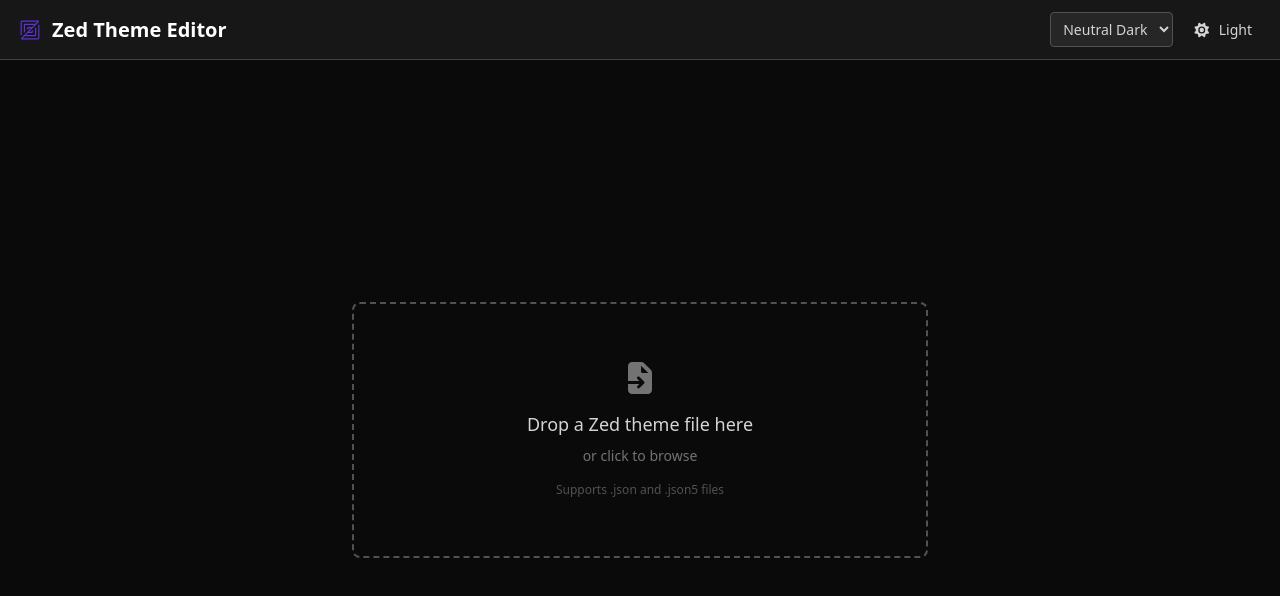
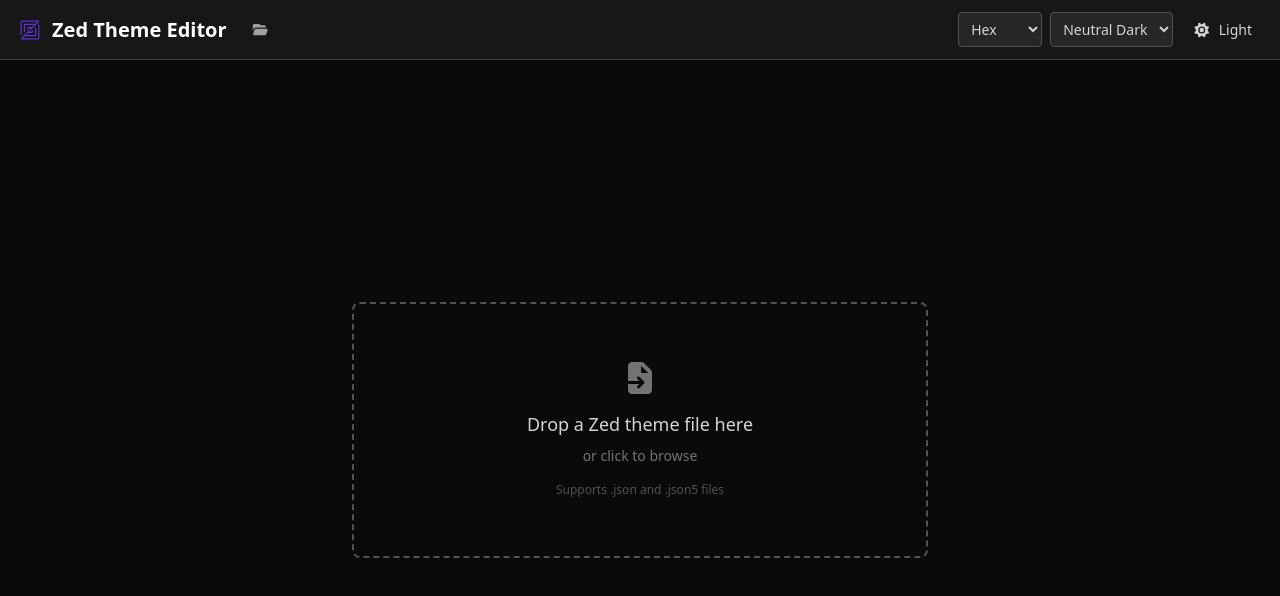
Before and after one commit to jdlien/zed-theme-editor, a React (Vite) app: page / in a window 1280 px wide. Shown: the top 596 px of the page. Built offline with nearby package versions, Linux system fonts and the light colour scheme.

Commit message:
Add folder icon button to open files from toolbar
- Add faFolderOpen icon next to filename in header
- Make filename area clickable to open file picker
- Works on both initial screen and when file is loaded
- Reuses existing useFileAccess openFile functionality

```diff
--- a/src/components/ThemeEditor.tsx
+++ b/src/components/ThemeEditor.tsx
@@ -7,7 +7,8 @@
 import { useThemeEditor } from '@/hooks/useThemeEditor'
 import { useFileAccess } from '@/hooks/useFileAccess'
 import { useLocalStorage } from '@/hooks/useLocalStorage'
-import { extractColors, extractColorsAsMap } from '@/lib/jsonParsing'
+import { extractColors, extractColorsAsMap, transformColorsInJson } from '@/lib/jsonParsing'
+import type { ColorFormat } from '@/types/theme'
 import { formatShortcut } from '@/lib/keyboard'
 import type { EditorThemeName } from '@/lib/editorThemes'
 import { DropZone } from './DropZone'
@@ -38,7 +39,15 @@
     serializedTheme,
   } = useThemeEditor()
 
-  const { saveFile, isSupported: canSaveInPlace } = useFileAccess()
+  const { openFile, saveFile, isSupported: canSaveInPlace } = useFileAccess()
+
+  // Handle opening a new file
+  const handleOpenFile = useCallback(async () => {
+    const result = await openFile()
+    if (result) {
+      loadFile({ content: result.content, name: result.name, handle: result.handle })
+    }
+  }, [openFile, loadFile])
 
   // Editor theme state - separate preferences for dark and light modes
   const [darkEditorTheme, setDarkEditorTheme] =
@@ -51,6 +60,18 @@
   const setEditorTheme = state.isDarkMode
     ? setDarkEditorTheme
     : setLightEditorTheme
+
+  // Color format for JSON display (persisted)
+  const [jsonColorFormat, setJsonColorFormat] = useLocalStorage<ColorFormat>(
+    'jsonColorFormat',
+    'hex'
+  )
+
+  // Transform serialized theme for display in selected color format
+  const displayContent = useMemo(() => {
+    if (!serializedTheme) return ''
+    return transformColorsInJson(serializedTheme, jsonColorFormat)
+  }, [serializedTheme, jsonColorFormat])
 
   // Color filter state
   const [colorFilter, setColorFilter] = useState('')
@@ -248,8 +269,11 @@
         <Toolbar
           isDarkMode={state.isDarkMode}
           onToggleDarkMode={() => setDarkMode(!state.isDarkMode)}
+          onOpenFile={handleOpenFile}
           editorTheme={editorTheme}
           onEditorThemeChange={setEditorTheme}
+          colorFormat={jsonColorFormat}
+          onColorFormatChange={setJsonColorFormat}
         />
         <div className="flex flex-1 items-center justify-center p-8">
           <DropZone
@@ -277,11 +301,14 @@
         fileName={state.fileName || undefined}
         hasUnsavedChanges={state.hasUnsavedChanges}
         onSave={handleSave}
+        onOpenFile={handleOpenFile}
         canSave={canSaveInPlace}
         isDarkMode={state.isDarkMode}
         onToggleDarkMode={() => setDarkMode(!state.isDarkMode)}
         editorTheme={editorTheme}
         onEditorThemeChange={setEditorTheme}
+        colorFormat={jsonColorFormat}
+        onColorFormatChange={setJsonColorFormat}
       />
 
       {/* Theme tabs */}
@@ -340,7 +367,7 @@
           <div className="flex-1 overflow-hidden p-0">
             <JsonEditorPanel
               ref={jsonEditorRef}
-              content={serializedTheme}
+              content={displayContent}
               onColorClick={handleColorClick}
               selectedColorPath={state.selectedColorPath}
               isDarkMode={state.isDarkMode}
--- a/src/components/Toolbar.tsx
+++ b/src/components/Toolbar.tsx
@@ -4,31 +4,45 @@
  */
 
 import { FontAwesomeIcon } from '@fortawesome/react-fontawesome'
-import { faSun, faMoon } from '@fortawesome/free-solid-svg-icons'
+import { faSun, faMoon, faFolderOpen } from '@fortawesome/free-solid-svg-icons'
 import { formatShortcut } from '@/lib/keyboard'
 import { editorThemes, type EditorThemeName } from '@/lib/editorThemes'
 import { ZedLogo } from './ZedLogo'
+import type { ColorFormat } from '@/types/theme'
+
+const colorFormatOptions: { value: ColorFormat; label: string }[] = [
+  { value: 'hex', label: 'Hex' },
+  { value: 'rgb', label: 'RGB' },
+  { value: 'hsl', label: 'HSL' },
+  { value: 'oklch', label: 'OKLCH' },
+]
 
 interface ToolbarProps {
   fileName?: string
   hasUnsavedChanges?: boolean
   onSave?: () => void
+  onOpenFile?: () => void
   canSave?: boolean
   isDarkMode: boolean
   onToggleDarkMode: () => void
   editorTheme?: EditorThemeName
   onEditorThemeChange?: (theme: EditorThemeName) => void
+  colorFormat?: ColorFormat
+  onColorFormatChange?: (format: ColorFormat) => void
 }
 
 export function Toolbar({
   fileName,
   hasUnsavedChanges,
   onSave,
+  onOpenFile,
   canSave = true,
   isDarkMode,
   onToggleDarkMode,
   editorTheme,
   onEditorThemeChange,
+  colorFormat,
+  onColorFormatChange,
 }: ToolbarProps) {
   return (
     <header className="flex items-center justify-between border-b border-neutral-300 bg-neutral-50 px-4 py-3 dark:border-neutral-700 dark:bg-neutral-900">
@@ -39,8 +53,15 @@
             Zed Theme Editor
           </h1>
         </div>
+        {onOpenFile && (
+          <button
+            onClick={onOpenFile}
+            className="flex items-center gap-2 rounded px-2 py-1 text-sm text-neutral-600 transition-colors hover:bg-neutral-200 hover:text-neutral-900 dark:text-neutral-400 dark:hover:bg-neutral-700 dark:hover:text-neutral-200"
+            title="Open file"
+          >
+            <FontAwesomeIcon icon={faFolderOpen} className="h-4 w-4" />
             {fileName && (
-          <span className="text-sm text-neutral-600 dark:text-neutral-400">
+              <span>
                 {fileName}
                 {hasUnsavedChanges && (
                   <span
@@ -52,8 +73,24 @@
                 )}
               </span>
             )}
+          </button>
+        )}
       </div>
       <div className="flex items-center gap-2">
+        {onColorFormatChange && (
+          <select
+            value={colorFormat}
+            onChange={(e) => onColorFormatChange(e.target.value as ColorFormat)}
+            className="rounded border border-neutral-300 bg-neutral-50 px-2 py-1.5 text-sm text-neutral-700 transition-colors hover:bg-neutral-100 focus:border-blue-500 focus:outline-none dark:border-neutral-600 dark:bg-neutral-800 dark:text-neutral-300 dark:hover:bg-neutral-700"
+            title="Color format for JSON display"
+          >
+            {colorFormatOptions.map((opt) => (
+              <option key={opt.value} value={opt.value}>
+                {opt.label}
+              </option>
+            ))}
+          </select>
+        )}
         {onEditorThemeChange && (
           <select
             value={editorTheme}
```
Lines whose indentation alone changed are shown as unchanged.
